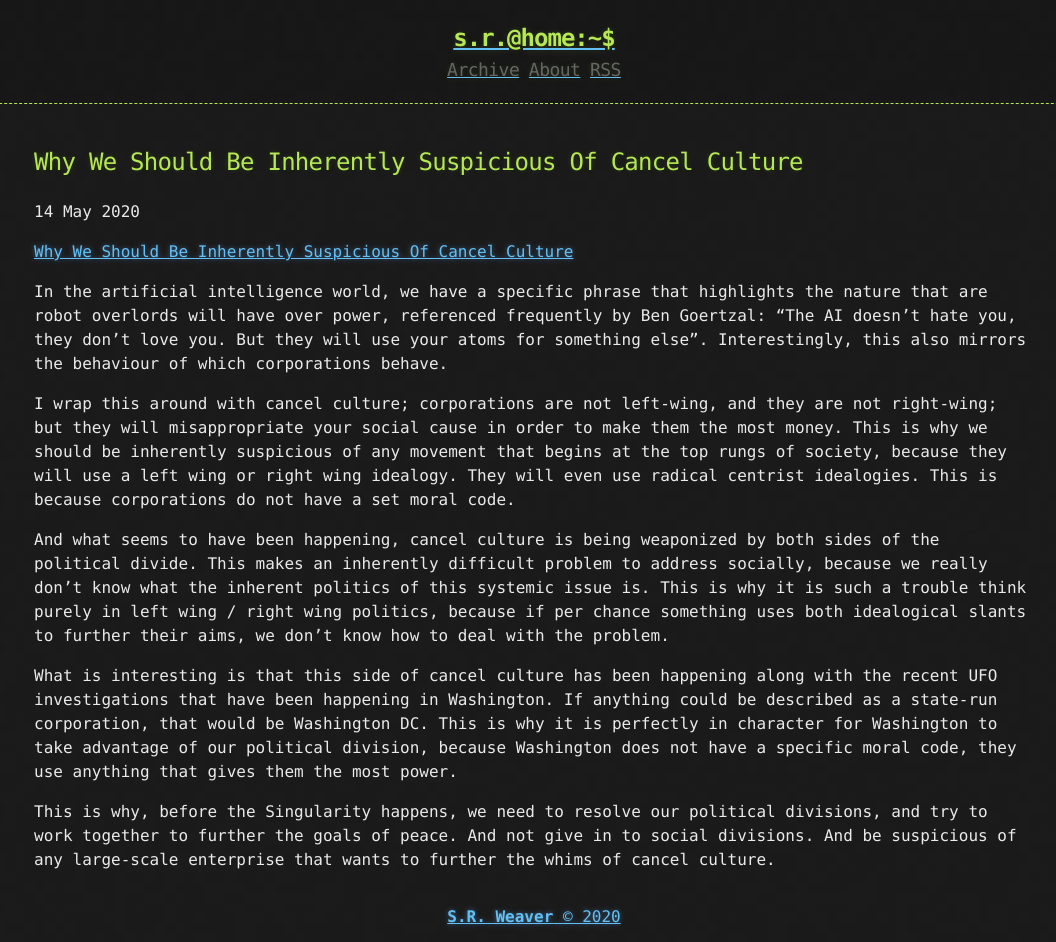
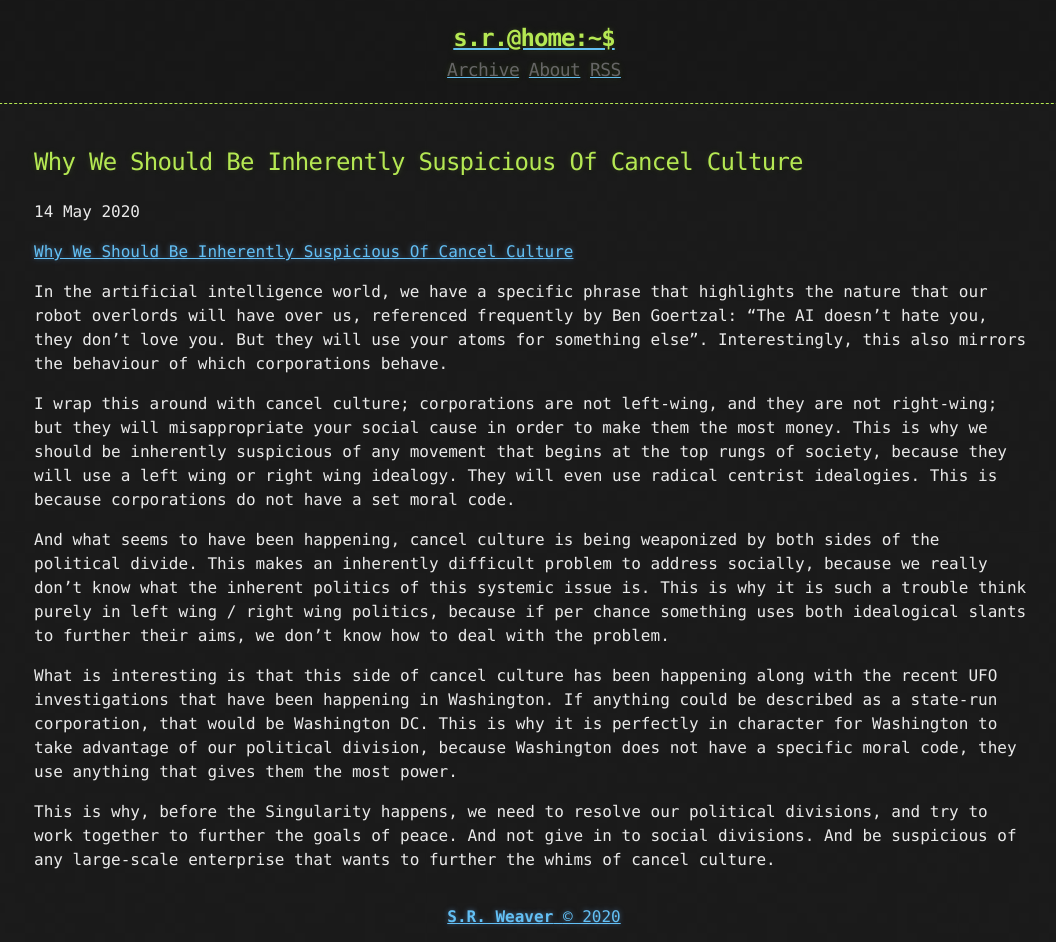
Before and after one commit to LWFlouisa/WeaverBlog, a Jekyll site: the page built from _posts/2020-05-14-suspiciounofcancelcultureisnotpartisan.md, in a window 1280 px wide. Shown: the whole page, without its empty margins (106-1162 px from the left). Built offline with Jekyll 4.4.1, drawn with Linux system fonts in a browser that asks for light colours.

Commit message:
Update 2020-05-14-suspiciounofcancelcultureisnotpartisan.md

```diff
--- a/_posts/2020-05-14-suspiciounofcancelcultureisnotpartisan.md
+++ b/_posts/2020-05-14-suspiciounofcancelcultureisnotpartisan.md
@@ -5,7 +5,7 @@ published: true
 
 [Why We Should Be Inherently Suspicious Of Cancel Culture](https://video.ploud.jp/videos/watch/c53ceaa0-2c28-4a07-9c4a-19b90d4e3e65)
 
-In the artificial intelligence world, we have a specific phrase that highlights the nature that are robot overlords will have over power, referenced frequently by Ben Goertzal: “The AI doesn’t hate you, they don’t love you. But they will use your atoms for something else”. Interestingly, this also mirrors the behaviour of which corporations behave.
+In the artificial intelligence world, we have a specific phrase that highlights the nature that our robot overlords will have over us, referenced frequently by Ben Goertzal: “The AI doesn’t hate you, they don’t love you. But they will use your atoms for something else”. Interestingly, this also mirrors the behaviour of which corporations behave.
 
 I wrap this around with cancel culture; corporations are not left-wing, and they are not right-wing; but they will misappropriate your social cause in order to make them the most money. This is why we should be inherently suspicious of any movement that begins at the top rungs of society, because they will use a left wing or right wing idealogy. They will even use radical centrist idealogies. This is because corporations do not have a set moral code.
 
```
